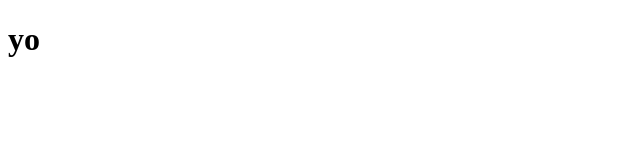
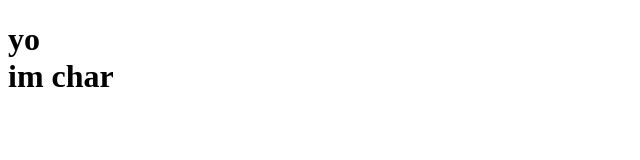
Before and after one commit to RealHeat/charfx, a plain HTML site: page index.html in a window 1280 px wide. Shown: the whole page, without its empty margins (0-640 px from the left). Drawn offline with Linux system fonts and the light colour scheme.

Commit message:
Update index.html

```diff
--- a/index.html
+++ b/index.html
@@ -1,6 +1,6 @@
 <!DOCTYPE html>
 <html>
 <body>
-<h1>yo</h1>
+<h1>yo<br>im char</h1>
 </body>
 </html>
```
